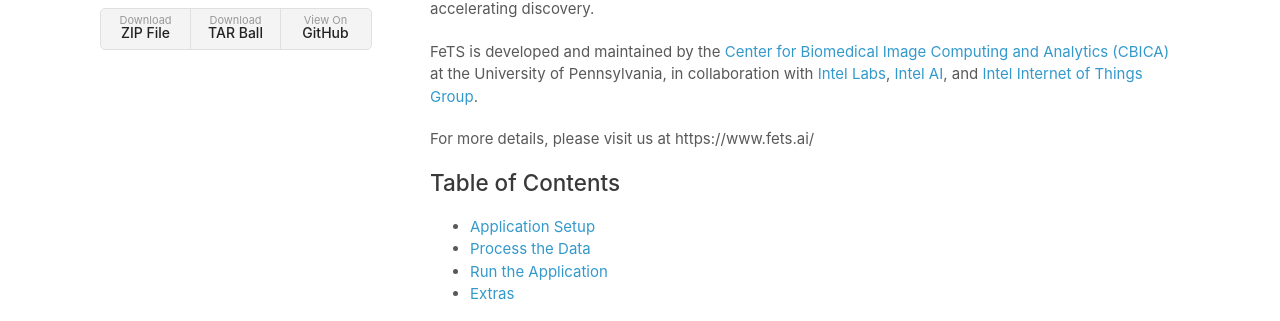
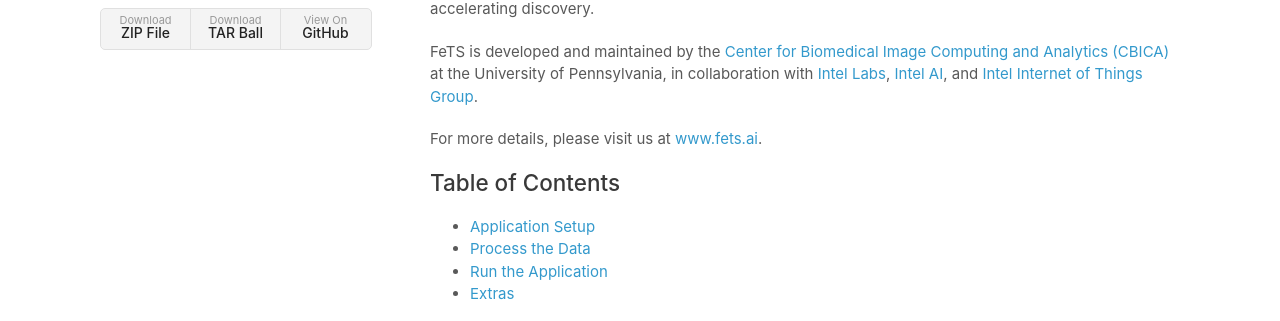
Before and after one commit to FeTS-AI/Front-End, a Jekyll site: the page built from docs/index.md, in a window 1280 px wide. Shown: the part 398-719 px from the top of the page. Built offline with Jekyll 4.4.1, drawn with Linux system fonts in a browser that asks for light colours; our own code applies the rules of GitHub Pages for plain Markdown files; some of the changed lines change nothing that is shown.

Commit message:
Update index.md

```diff
--- a/docs/index.md
+++ b/docs/index.md
@@ -10,7 +10,7 @@
 FeTS is developed and maintained by the [Center for Biomedical Image Computing and Analytics (CBICA)](https://www.cbica.upenn.edu/) at the University of Pennsylvania, in collaboration with [Intel Labs](https://www.intel.com/content/www/us/en/research/overview.html), [Intel AI](https://www.intel.com/ai), and [Intel Internet of Things Group](https://www.intel.com/iot
 ).
 
-For more details, please visit us at https://www.fets.ai/
+For more details, please visit us at [www.fets.ai](https://www.fets.ai/).
 
 ## Table of Contents
 - [Application Setup](./setup.md)
```
